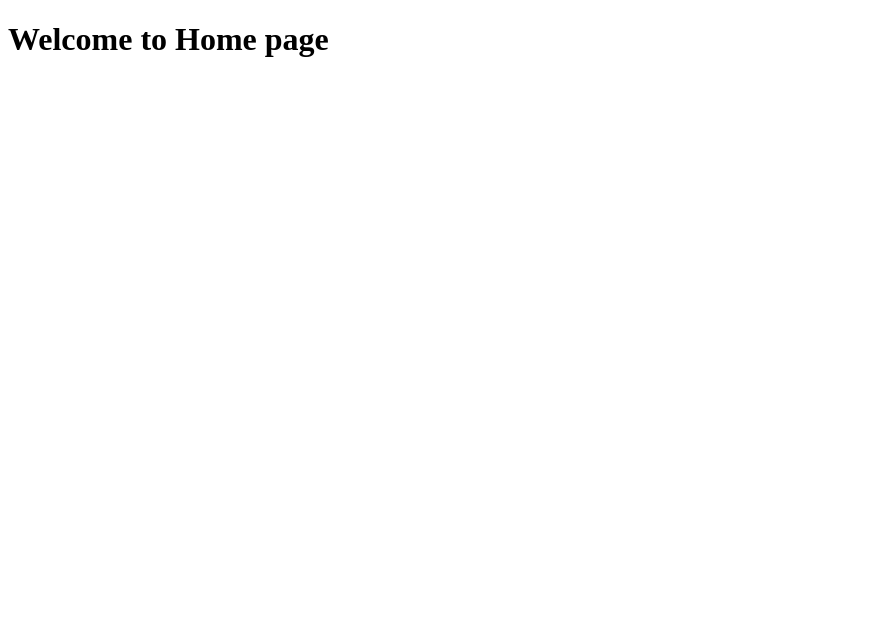
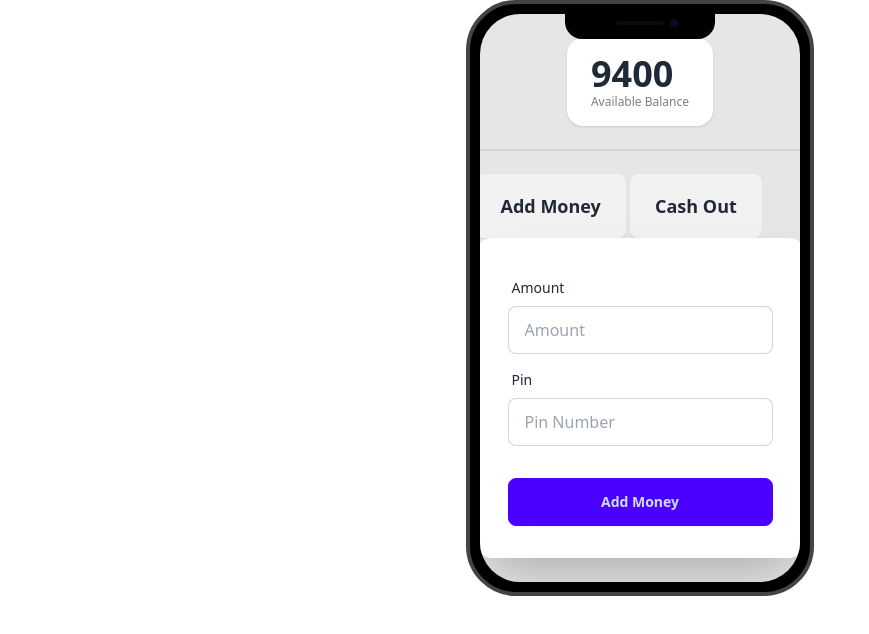
Before and after one commit to Mominur-sumon/payoo-mfs, a plain HTML site: page home.html in a window 1280 px wide. Shown: the whole page, without its empty margins (0-869 px from the left). Drawn offline with nearby package versions, Linux system fonts and the light colour scheme.

Commit message:
add money option partially added

```diff
--- a/home.html
+++ b/home.html
@@ -4,8 +4,61 @@
     <meta charset="UTF-8">
     <meta name="viewport" content="width=device-width, initial-scale=1.0">
     <title>Payoo Home Page</title>
+
+    <!-- DasisyUI CDN -->
+    <link href="https://cdn.jsdelivr.net/npm/daisyui@4.12.10/dist/full.min.css" rel="stylesheet" type="text/css" />
+    <script src="https://cdn.tailwindcss.com"></script>
 </head>
 <body>
-    <h1>Welcome to Home page</h1>
+    <main class="flex justify-center">
+        <div class="mockup-phone">
+            <div class="camera"></div>
+            <div class="display">
+              <div class="artboard artboard-demo phone-1">
+
+                <!-- Available Balance -->
+                <div class="stats shadow">
+                    <div class="stat">
+                      <div class="stat-value">9400</div>
+                      <div class="stat-desc">Available Balance</div>
+                    </div>
+                  </div>
+                  <div class="divider"></div>
+
+                  <!-- User action  -->
+                   <div>
+                    <button class="btn btn-lg">Add Money</button>
+                    <button class="btn btn-lg">Cash Out</button>
+
+                    <!-- Add money form start -->
+                    <div class="card bg-base-100 w-full max-w-sm shrink-0 shadow-2xl">
+                        <form class="card-body">
+                          <div class="form-control">
+                            <label class="label">
+                              <span class="label-text">Amount</span>
+                            </label>
+                            <input id="input-add-money" type="text" placeholder="Amount" class="input input-bordered" required />
+                          </div>
+                          <div class="form-control">
+                            <label class="label">
+                              <span class="label-text">Pin</span>
+                            </label>
+                            <input id="input-pin-number" type="password" placeholder="Pin Number" class="input input-bordered" autocomplete="off" required />
+
+                          </div>
+                          <div class="form-control mt-6">
+                            <button id="btn-add-money" class="btn btn-primary">Add Money</button>
+                          </div>
+                        </form>
+                      </div>
+                    <!-- Add money form end -->
+
+                   </div>
+              </div>
+            </div>
+          </div>
+    </main>
+
+    <script src="js/home.js"></script>
 </body>
 </html>
--- /dev/null
+++ b/js/home.js
@@ -0,0 +1,15 @@
+// add money to the account
+
+document.getElementById("btn-add-money")
+    .addEventListener("click", function (event) {
+        event.preventDefault();
+
+        // get the amount to add
+        const addMoneyInput = document.getElementById("input-add-money").value ;
+        console.log(addMoneyInput);
+
+        // get the pin number
+        const pinNumber = document.getElementById("input-pin-number").value ;
+        console.log(pinNumber);
+
+})
```
